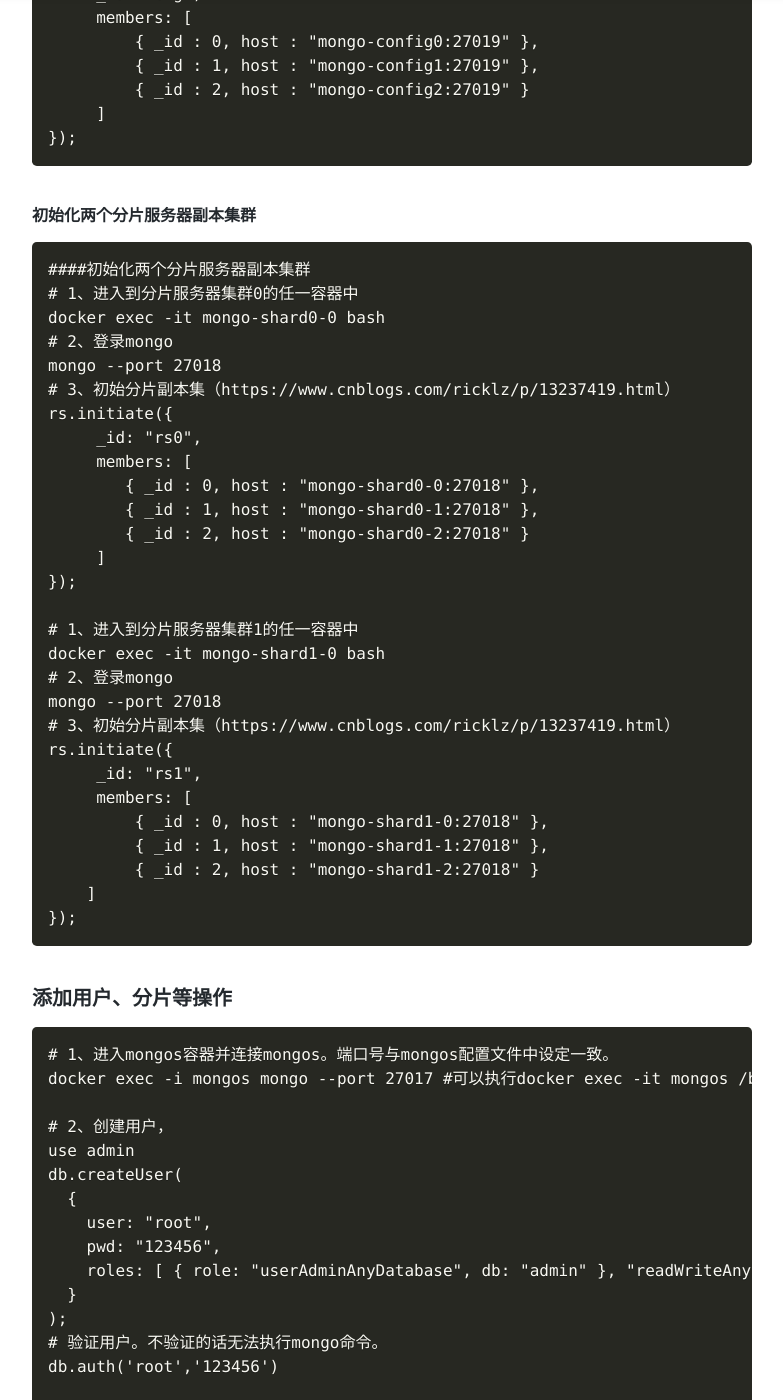
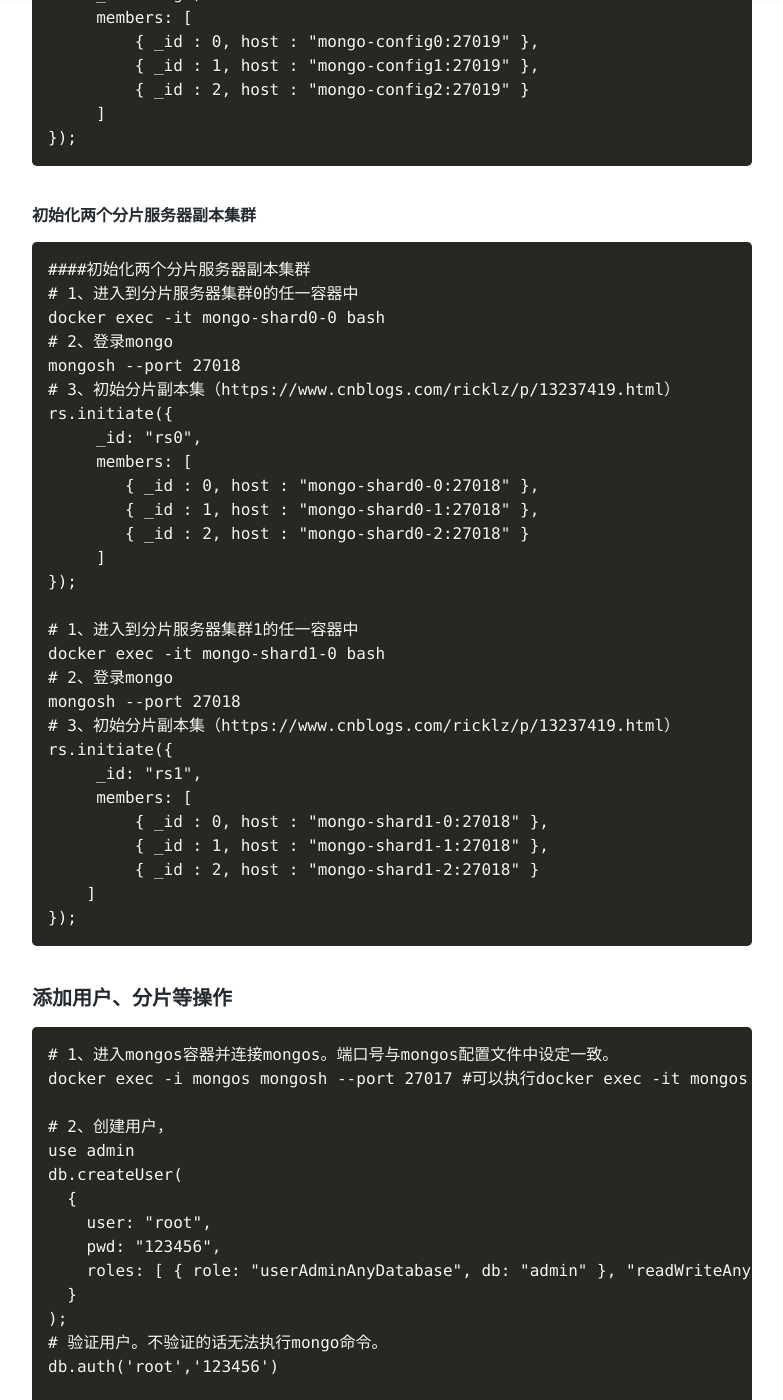
Before and after one commit to zcsee/zcsee.github.io, a Jekyll site: the page built from _posts/2023-02-16-docker部署mongo分片集群.md, in a window 1280 px wide and 1400 px high, scrolled down 13650 px. Shown: the whole window, without its empty margins (248-1031 px from the left). Built offline with Jekyll 4.4.1, drawn with Linux system fonts in a browser that asks for light colours; nearby versions of some CDN libraries; a style sheet for code colours, icons or effects is not loaded; some of the changed text lies outside the part shown.

Commit message:
add docker publish mongo cluster

````diff
--- a/_posts/2023-02-16-docker部署mongo分片集群.md
+++ b/_posts/2023-02-16-docker部署mongo分片集群.md
@@ -571,7 +571,7 @@ rs.initiate({
 # 1、进入到分片服务器集群0的任一容器中
 docker exec -it mongo-shard0-0 bash
 # 2、登录mongo
-mongo --port 27018
+mongosh --port 27018
 # 3、初始分片副本集（https://www.cnblogs.com/ricklz/p/13237419.html）
 rs.initiate({
      _id: "rs0",
@@ -585,7 +585,7 @@ rs.initiate({
 # 1、进入到分片服务器集群1的任一容器中
 docker exec -it mongo-shard1-0 bash
 # 2、登录mongo
-mongo --port 27018
+mongosh --port 27018
 # 3、初始分片副本集（https://www.cnblogs.com/ricklz/p/13237419.html）
 rs.initiate({
      _id: "rs1",
@@ -601,7 +601,7 @@ rs.initiate({
 
 ```shell
 # 1、进入mongos容器并连接mongos。端口号与mongos配置文件中设定一致。
-docker exec -i mongos mongo --port 27017 #可以执行docker exec -it mongos /bin/bash进入容器，再执行mongo连接mongo。因为使用了默认端口27017，所以登录mongo的时候可以不设置端口号。
+docker exec -i mongos mongosh --port 27017 #可以执行docker exec -it mongos /bin/bash进入容器，再执行mongo连接mongo。因为使用了默认端口27017，所以登录mongo的时候可以不设置端口号。
 
 # 2、创建用户，
 use admin
@@ -670,7 +670,7 @@ for(var i=1;i<=1000;i++){
 db.user.stats()
 ```
 
-## 其他 mongo 常用命令
+## 其他 mongodb 常用命令
 
 ```shell
 ###################################  注意 #################################################
````
